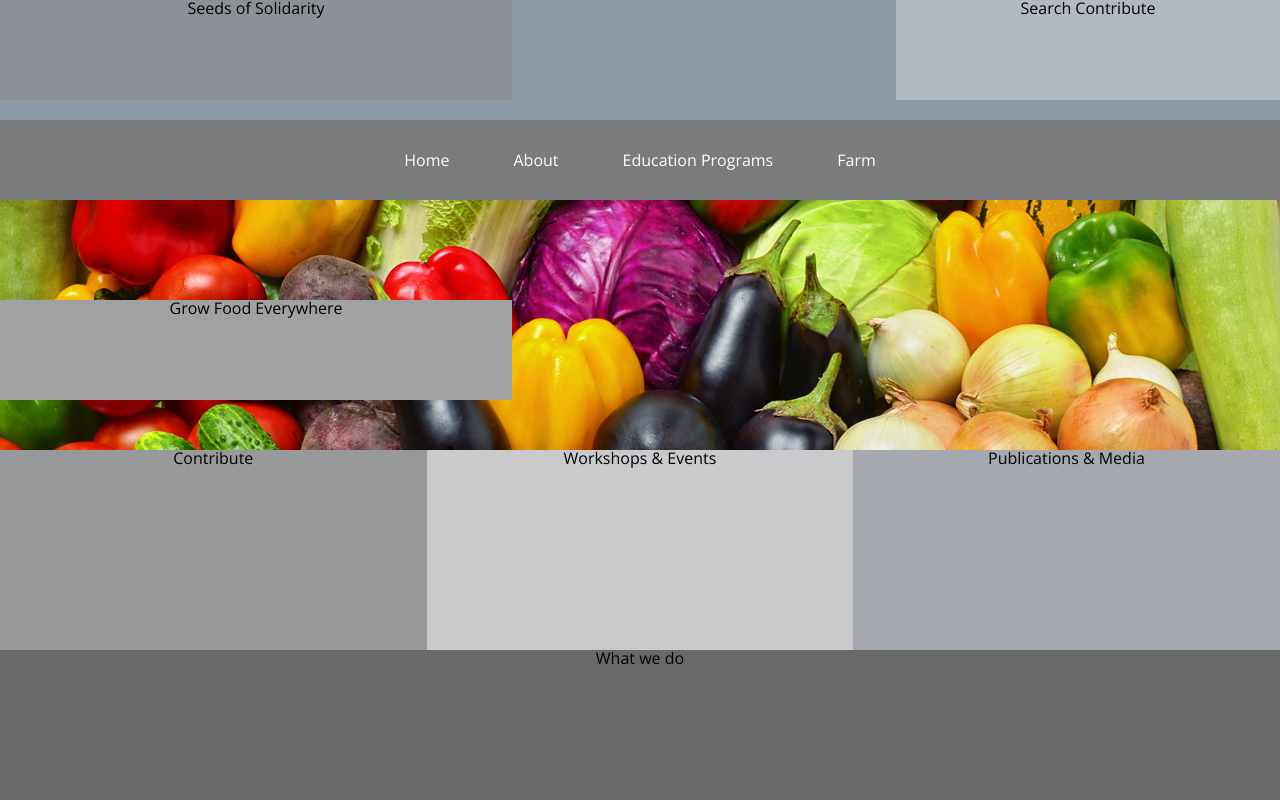
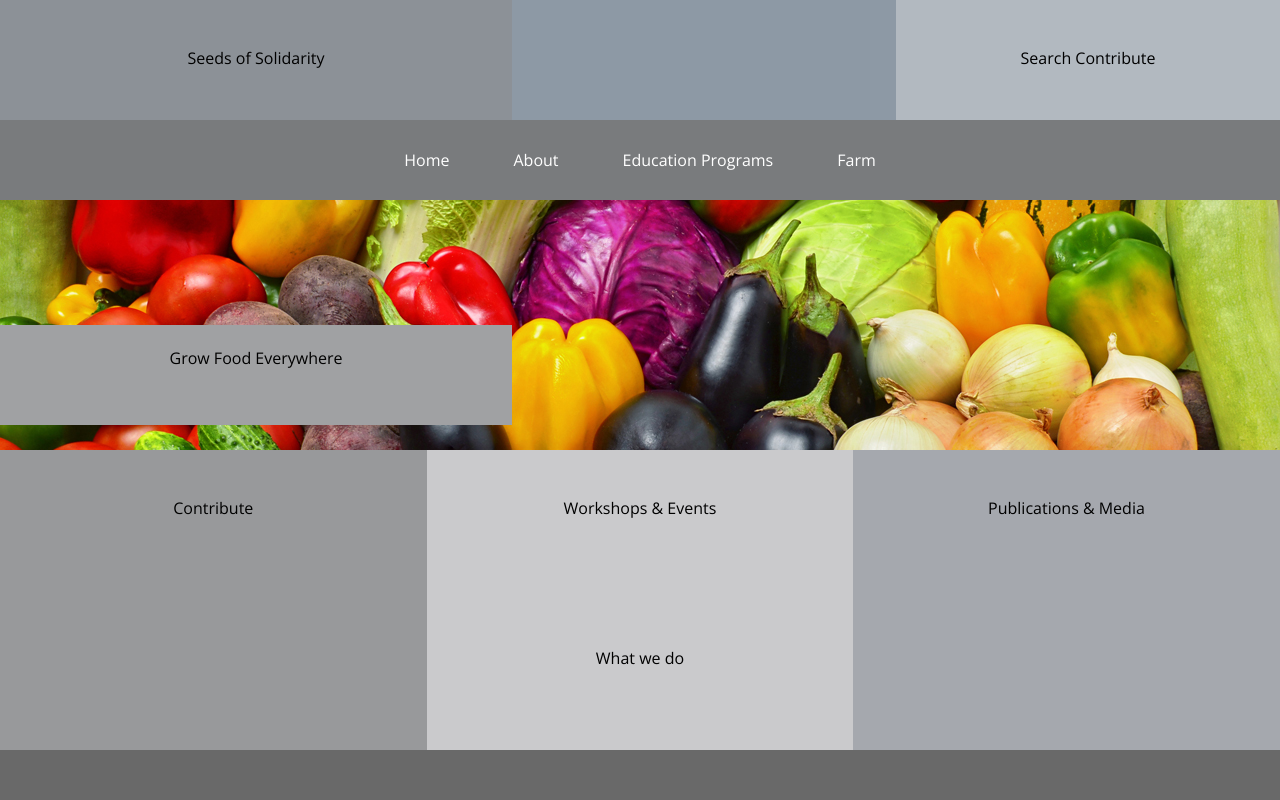
Before and after one commit to medices/dark_phoenix, a plain HTML site: page index.html in a window 1280 px wide. Shown: the top 800 px of the page. Drawn offline with nearby package versions, Linux system fonts and the light colour scheme.

Commit message:
trying to center text vertically

```diff
--- a/css/seeds.css
+++ b/css/seeds.css
@@ -77,6 +77,7 @@ section {
     width: 40%;
     min-width: 240px;
     float: left;
+    padding: 50px 0;
 }
 
 .search-container {
@@ -85,6 +86,7 @@ section {
     width: 30%;
     min-width: 240px;
     float: right;
+    padding: 50px 0;
 }
 
 
@@ -135,25 +137,28 @@ section {
 }
 
 .background-title {
-    height: 100px;
+    height: 50px;
     background-color: #a0a1a3;
     position: absolute;
-    bottom: 50px;
     left: 0;
+    bottom: 25px;
     width: 40%;
     min-width: 240px;
+    padding: 25px 0;
 }
 
 .navigation1 {
     width: 33.33%;
     height: 200px;
     background-color: #98999b;
+    padding: 50px 0;
 }
 
 .navigation2 {
     width: 33.33%;
     height: 200px;
     background-color: #cacacc;
+    padding: 50px 0;
 }
 
 
@@ -161,30 +166,36 @@ section {
     width: 33.32%;
     height: 200px;
     background-color: #a5a8ae;
+    padding: 50px 0;
 }
 
 .support {
     width: 60%;
     height: 100px;
     background-color: #727374;
+    padding: 50px 0;
 }
 
 .contribute {
     width: 40%;
     height: 100px;
     background-color: #797b7d;
+    padding: 50px 0;
 }
 
 .social {
     width: 50%;
     height: 100%;
     background-color: #626365;
+    padding: 50px 0;
 }
 
 .contact {
     width: 25%;
     height: 100%;
     background-color: #babec7;
+    padding: 50px 0;
+
 }
 
 
@@ -193,6 +204,7 @@ section {
     height: 100%;
     display: inline-block;
     background-color: #cbd0da;
+    padding: 50px 0;
 }
 
 
```
